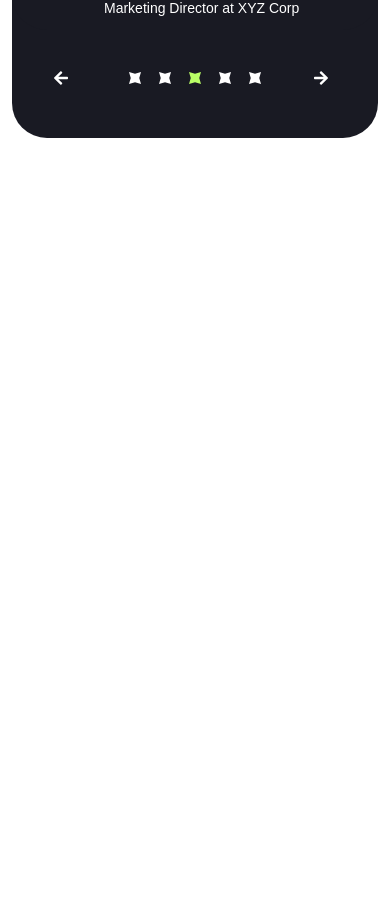
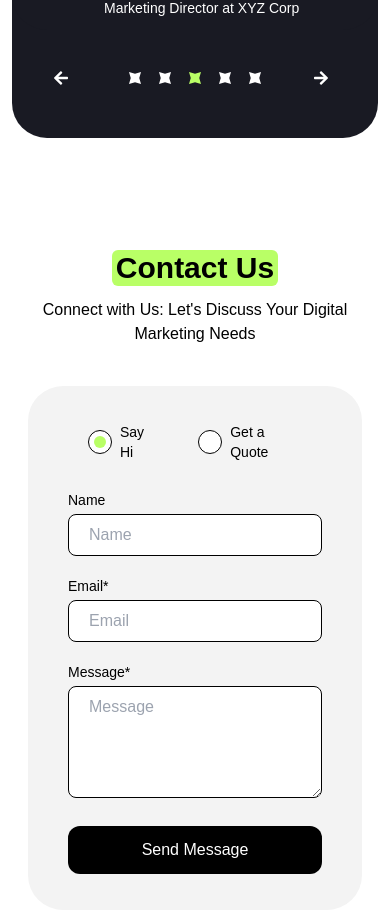
Before and after one commit to photkosee/positivus, a React (Vite) app: page / in a window 390 px wide. Shown: the part 6712-7624 px from the top of the page. Before the commit the page ends 6962 px from the top, so only its background shows below. Built offline with nearby package versions, Linux system fonts and the light colour scheme.

Commit message:
add: contact section

```diff
--- a/src/App.tsx
+++ b/src/App.tsx
@@ -6,6 +6,7 @@ import CaseStudySection from "./components/sections/CaseStudySection";
 import WorkingProcessSection from "./components/sections/WorkingProcessSection";
 import TeamSection from "./components/sections/TeamSection";
 import TestimonialSection from "./components/sections/TestimonialSection";
+import ContactSection from "./components/sections/ContactSection";
 
 function App() {
   return (
@@ -17,6 +18,7 @@ function App() {
         <WorkingProcessSection />
         <TeamSection />
         <TestimonialSection />
+        <ContactSection />
       </main>
     </>
   );
--- /dev/null
+++ b/src/components/sections/ContactSection.tsx
@@ -0,0 +1,127 @@
+import { useState } from "react";
+
+const ContactSection = () => {
+  const [value, setValue] = useState<number>(0);
+
+  return (
+    <section className="mx-auto max-w-5xl flex flex-col gap-y-10 pt-28 px-7 overflow-hidden">
+      <div className="w-full flex flex-col lg:flex-row gap-x-10 gap-y-3 items-center">
+        <h3
+          className="text-center lg:text-start text-3xl font-semibold
+          bg-primary px-1 rounded-md"
+        >
+          Contact Us
+        </h3>
+        <p className="max-w-lg md:max-w-[270px] mx-auto lg:mx-0 text-wrap text-center lg:text-start">
+          Connect with Us: Let's Discuss Your Digital Marketing Needs
+        </p>
+      </div>
+
+      <div
+        className="mx-auto bg-secondary py-9 px-10 md:px-14 flex items-center justify-center
+        lg:justify-between gap-x-5 rounded-main w-full max-w-lg lg:max-w-5xl relative select-none"
+      >
+        <div className="max-w-sm w-full flex flex-col gap-y-7">
+          <div className="flex gap-x-10 justify-between lg:justify-start px-5 lg:px-0">
+            <div className="flex items-center gap-x-2 text-sm">
+              <label
+                className="relative flex items-center cursor-pointer"
+                htmlFor="0"
+              >
+                <input
+                  name="radio"
+                  type="radio"
+                  className="peer size-6 cursor-pointer appearance-none rounded-full
+                  bg-white border border-black"
+                  id="0"
+                  checked={value === 0}
+                  onChange={() => setValue(0)}
+                />
+                <span
+                  className="absolute bg-primary size-3 rounded-full opacity-0 peer-checked:opacity-100
+                  transition-opacity duration-200 top-1/2 left-1/2 transform -translate-x-1/2 -translate-y-1/2"
+                />
+              </label>
+              <label className="cursor-pointer" htmlFor="0">
+                Say Hi
+              </label>
+            </div>
+
+            <div className="flex items-center gap-x-2 text-sm">
+              <label
+                className="relative flex items-center cursor-pointer"
+                htmlFor="1"
+              >
+                <input
+                  name="radio"
+                  type="radio"
+                  className="peer size-6 cursor-pointer appearance-none rounded-full
+                  bg-white border border-black"
+                  id="1"
+                  checked={value === 1}
+                  onChange={() => setValue(1)}
+                />
+                <span
+                  className="absolute bg-primary size-3 rounded-full opacity-0 peer-checked:opacity-100
+                  transition-opacity duration-200 top-1/2 left-1/2 -translate-x-1/2 -translate-y-1/2"
+                />
+              </label>
+              <label className="cursor-pointer" htmlFor="1">
+                Get a Quote
+              </label>
+            </div>
+          </div>
+
+          <div className="flex flex-col gap-y-5">
+            <div className="flex flex-col gap-y-1">
+              <label htmlFor="name" className="text-sm">
+                Name
+              </label>
+              <input
+                type="text"
+                id="name"
+                placeholder="Name"
+                className="border border-black w-full rounded-lg py-2 px-5"
+              />
+            </div>
+
+            <div className="flex flex-col gap-y-1">
+              <label htmlFor="email" className="text-sm">
+                Email*
+              </label>
+              <input
+                type="email"
+                id="email"
+                placeholder="Email"
+                className="border border-black w-full rounded-lg py-2 px-5"
+              />
+            </div>
+
+            <div className="flex flex-col gap-y-1">
+              <label htmlFor="message" className="text-sm">
+                Message*
+              </label>
+              <textarea
+                id="message"
+                placeholder="Message"
+                className="border border-black w-full rounded-lg py-2 px-5 min-h-28"
+              />
+            </div>
+          </div>
+
+          <button className="bg-black text-white py-3 px-7 rounded-xl w-full">
+            Send Message
+          </button>
+        </div>
+
+        <img
+          src="/contact.svg"
+          alt="Hero Image"
+          className="h-[calc(94%)] hidden lg:block absolute -right-1/2 -translate-x-1/2"
+        />
+      </div>
+    </section>
+  );
+};
+
+export default ContactSection;
```
